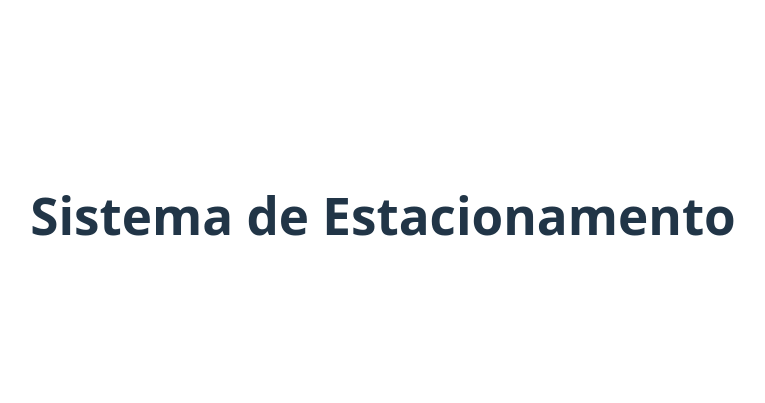
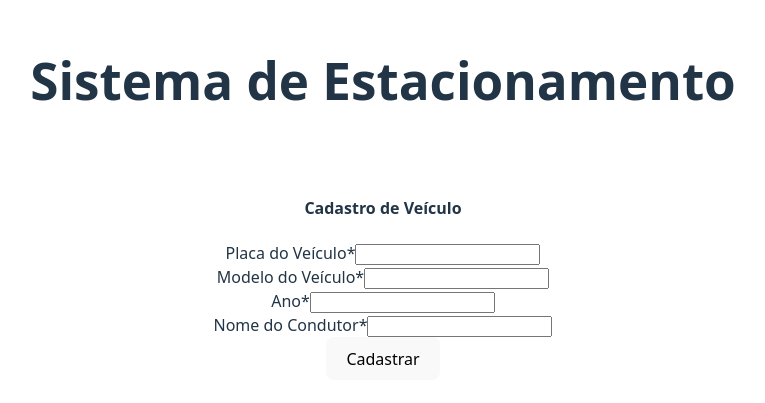
Before and after one commit to w1ze55/ServiPark, a React (Vite) app in the folder front/servipark/: page / in a window 1280 px wide. Shown: the part 185-588 px from the top of the page, without its empty margins (257-1022 px from the left). Built offline with nearby package versions, Linux system fonts and the light colour scheme.

Commit message:
Form added to page

```diff
--- a/front/servipark/src/App.tsx
+++ b/front/servipark/src/App.tsx
@@ -8,6 +8,39 @@ function App() {
                     <h1 className="text-center mb-4">Sistema de Estacionamento</h1>
                 </div>
             </div>
+
+            <div className="row">
+                <div className="col-md-4">
+                    <div className="card">
+                        <div className="card-header bg-primary text-white">
+                            <h4>Cadastro de Veículo</h4>
+                        </div>
+                        <div className="card-body">
+                            <form id="vehicleForm">
+                                <div className="form-group">
+                                    <label htmlFor="placa">Placa do Veículo*</label>
+                                    <input type="text" className="form-control" id="placa" name="placa" required />
+                                </div>
+                                <div className="form-group">
+                                    <label htmlFor="modelo">Modelo do Veículo*</label>
+                                    <input type="text" className="form-control" id="modelo" name="modelo" required />
+                                </div>
+                                <div className="form-group">
+                                    <label htmlFor="ano">Ano*</label>
+                                    <input type="number" className="form-control" id="ano" name="ano" required />
+                                </div>
+                                <div className="form-group">
+                                    <label htmlFor="nomeCondutor">Nome do Condutor*</label>
+                                    <input type="text" className="form-control" id="nomeCondutor" name="nomeCondutor" required />
+                                </div>
+                                <button type="submit" className="btn btn-primary" id="saveBtn">Cadastrar</button>
+                                <button type="button" className="btn btn-secondary" id="cancelBtn" style={{ display: 'none' }}>Cancelar</button>
+                            </form>
+                        </div>
+                    </div>
+                </div>
+
+            </div>
         </div>
     )
 }
```
